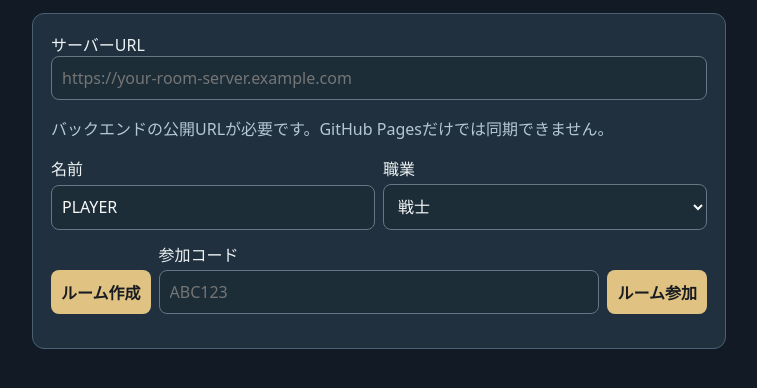
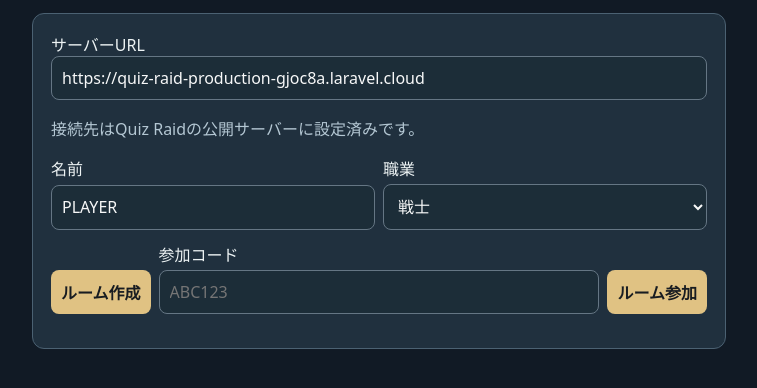
Before and after one commit to anmi2/nextguess-site, a plain HTML site: page quiz-raid/v07/index.html in a window 1280 px wide. Shown: the part 158-546 px from the top of the page, without its empty margins (261-1018 px from the left). Drawn offline with Linux system fonts and the light colour scheme.

Commit message:
feat: prefill production Quiz Raid multiplayer API endpoint

```diff
--- a/quiz-raid/v07/index.html
+++ b/quiz-raid/v07/index.html
@@ -1,6 +1,6 @@
 <!doctype html><html lang="ja"><head><meta charset="utf-8"><meta name="viewport" content="width=device-width,initial-scale=1"><title>QUIZ RAID — Online Room Test</title><style>
 *{box-sizing:border-box}body{margin:0;background:#111a25;color:#edf3f4;font-family:system-ui,sans-serif}.wrap{max-width:730px;margin:auto;padding:18px}button,input,select{font:inherit;padding:10px;border-radius:8px}button{background:#e0c283;border:0;color:#181c21;font-weight:700;cursor:pointer}input,select{background:#1c2d38;color:#f7f8f8;border:1px solid #657684}button:disabled{opacity:.45}.card{background:#20303e;border:1px solid #4b6172;border-radius:12px;padding:18px;margin:12px 0}.fields{display:flex;gap:8px;flex-wrap:wrap}.fields label{display:grid;gap:4px;flex:1;min-width:130px}.fields button{align-self:end}.muted,small{color:#b4c7d3}.bar{height:18px;background:#0a131c;border-radius:10px;overflow:hidden}.bar>div{height:100%;background:#bd826e;transition:width .2s}.options{display:grid;grid-template-columns:1fr 1fr;gap:10px}.options button{text-align:left;background:#344c62;color:white;min-height:65px;border:1px solid #5f768c}#code{font-weight:900;font-size:29px;letter-spacing:.16em;color:#edcf8c}#party{line-height:1.9}.hidden{display:none}@media(max-width:480px){.options{grid-template-columns:1fr}}
-</style></head><body><main class="wrap"><h1>QUIZ RAID — 2端末接続テスト</h1><p class="muted">Macで部屋を作成 → スマホでコードを入力して参加。ゾンビHPとクイズを同期する初期版です。</p><div class="card"><label>サーバーURL <input id="server" style="width:100%" placeholder="https://your-room-server.example.com" spellcheck="false"></label><p class="muted">バックエンドの公開URLが必要です。GitHub Pagesだけでは同期できません。</p><div class="fields"><label>名前<input id="name" maxlength="20" value="PLAYER"></label><label>職業<select id="role"><option value="0">戦士</option><option value="1">魔導士</option><option value="2">僧侶</option><option value="3">吟遊詩人</option></select></label></div><div class="fields" style="margin-top:12px"><button id="create">ルーム作成</button><label>参加コード<input id="joincode" maxlength="6" placeholder="ABC123"></label><button id="join">ルーム参加</button></div><p id="status" aria-live="polite"></p></div>
+</style></head><body><main class="wrap"><h1>QUIZ RAID — 2端末接続テスト</h1><p class="muted">Macで部屋を作成 → スマホでコードを入力して参加。ゾンビHPとクイズを同期する初期版です。</p><div class="card"><label>サーバーURL <input id="server" style="width:100%" value="https://quiz-raid-production-gjoc8a.laravel.cloud" spellcheck="false"></label><p class="muted">接続先はQuiz Raidの公開サーバーに設定済みです。</p><div class="fields"><label>名前<input id="name" maxlength="20" value="PLAYER"></label><label>職業<select id="role"><option value="0">戦士</option><option value="1">魔導士</option><option value="2">僧侶</option><option value="3">吟遊詩人</option></select></label></div><div class="fields" style="margin-top:12px"><button id="create">ルーム作成</button><label>参加コード<input id="joincode" maxlength="6" placeholder="ABC123"></label><button id="join">ルーム参加</button></div><p id="status" aria-live="polite"></p></div>
 <div class="card hidden" id="room"><div class="fields"><div>ROOM CODE<div id="code"></div></div><button id="copy">コードをコピー</button><button id="leave">退出</button></div><h2>Zombie <span id="ehp"></span></h2><div class="bar"><div id="enemybar"></div></div><p>共通HP <b id="php"></b></p><div class="bar"><div id="partybar" style="background:#9dc6a9"></div></div><p id="party"></p><h2 id="question"></h2><div class="options" id="answers"></div><p id="result"></p><small>初期テスト：クイズ回答、共通HP、敵HP、参加者枠の同期のみ。NPCの自動スキル・制限時間・救援は次段階。</small></div></main><script>
 const $=id=>document.getElementById(id);let token='',roomId='',stream=null,questionId=-1,finished=false;
 const base=()=>($('server').value||'').trim().replace(/\/+$/,'');
```
